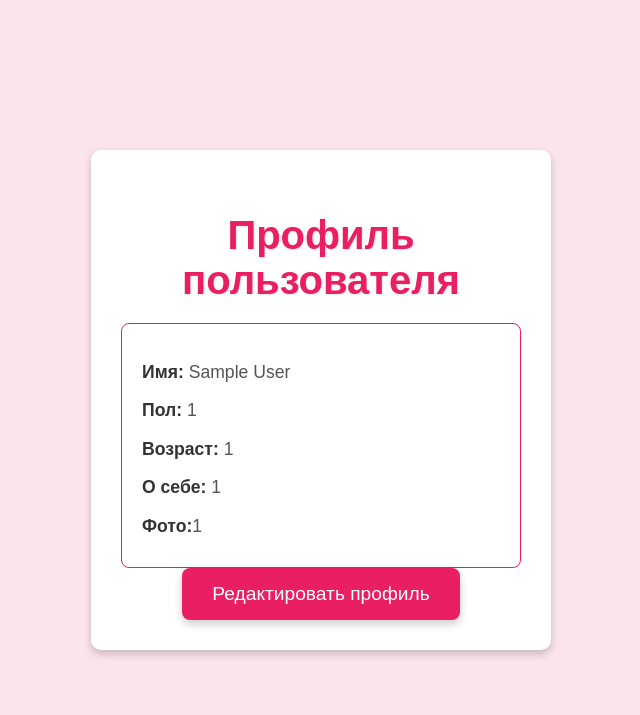
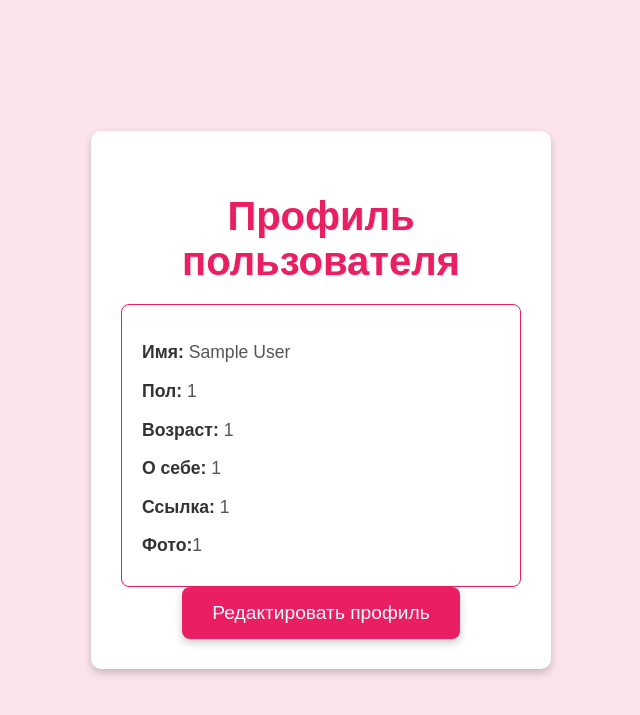
Before and after one commit to qwiqw/Russian-Tinder, a Flask app: page /profile in a window 1280 px wide. Shown: the top 715 px of the page, without its empty margins (319-959 px from the left). Run offline with Flask 3, Linux system fonts and the light colour scheme; the visitor is signed in with stand-in values (Sample User, id 1).

Commit message:
Update profile.html

```diff
--- a/templates/profile.html
+++ b/templates/profile.html
@@ -75,6 +75,7 @@
             <p><strong>Пол:</strong> {{ user.gender }}</p>
             <p><strong>Возраст:</strong> {{ user.age }}</p>
             <p><strong>О себе:</strong> {{ user.additionally }}</p>
+            <p><strong>Ссылка:</strong> {{ user.link }}</p>
             <p><strong>Фото:</strong>{{ user.image }}</p>
         </div>
         <a href="/register">Редактировать профиль</a>
```
